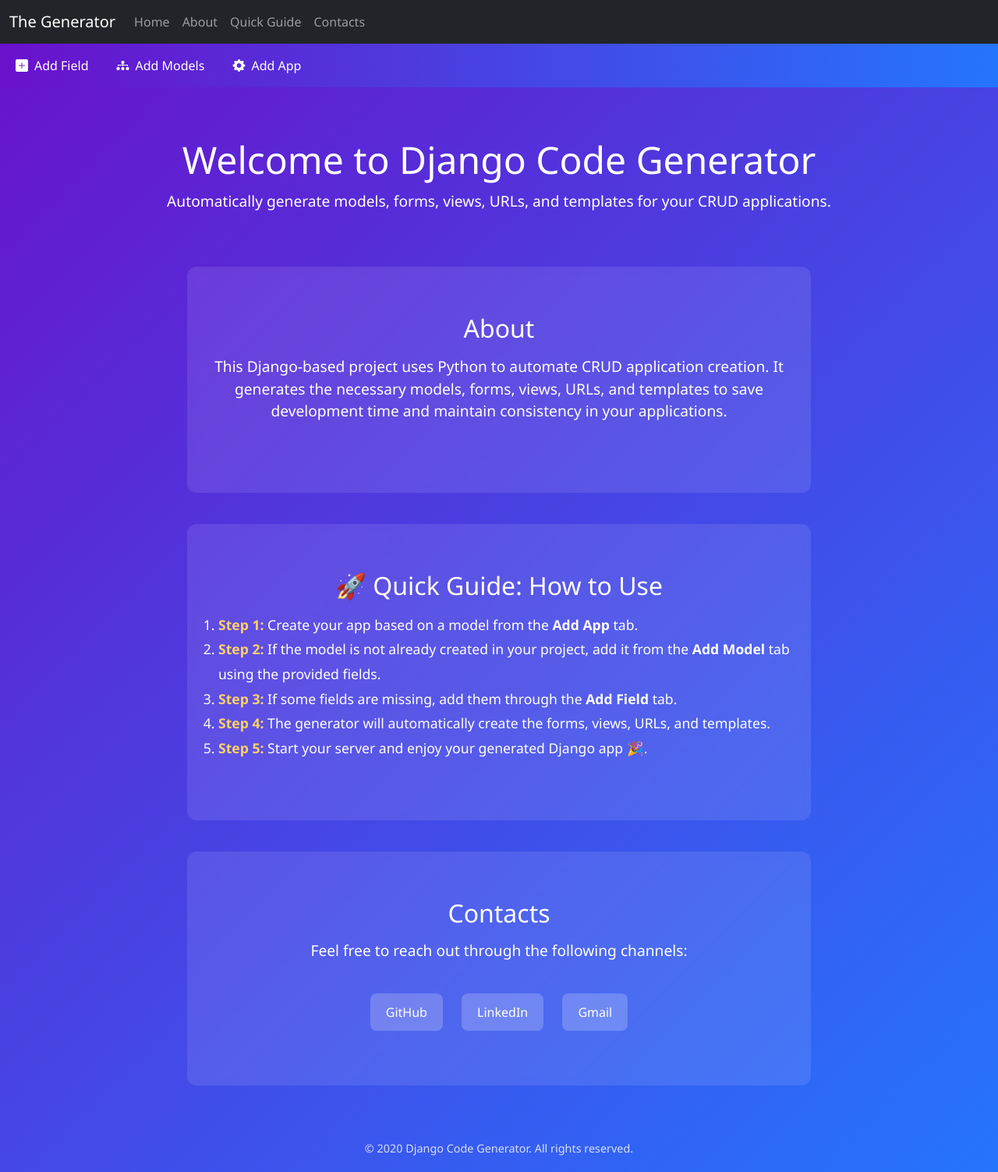
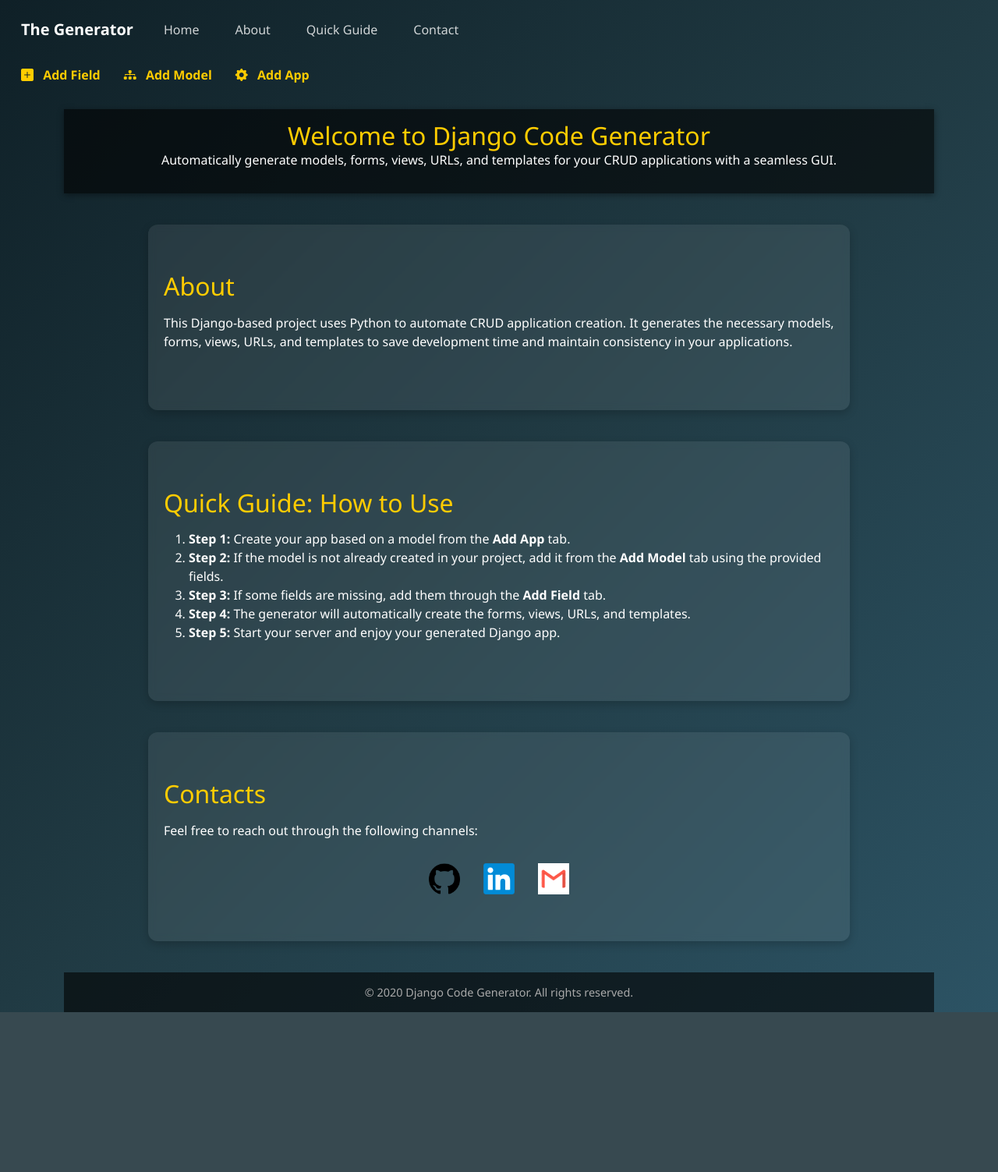
Before and after one commit to aliemadabdo/Django-code-generator, a Django app: template crud_gen/generator/templates/generator/home.html in a window 1280 px wide. Shown: the whole page at 78% size. After the commit the page ends 1298 px from the top, so only its background shows below. Run offline with Django 5.2, Linux system fonts and the light colour scheme; the template is opened without the code that fills it: most values are stand-ins (such as "Sample title", 1, 10 or a date in 2020).

Commit message:
feat: make frontend pages consistant

```diff
--- a/crud_gen/generator/templates/generator/base.html
+++ b/crud_gen/generator/templates/generator/base.html
@@ -1,20 +1,24 @@
 <!-- base.html -->
+ {% load static %}
 <!DOCTYPE html>
 <html lang="en">
 <head>
     <meta charset="UTF-8">
     <title>{% block title %}The Generator{% endblock %}</title>
+
+    <!-- Bootstrap CSS -->
     <link rel="stylesheet" href="https://cdn.jsdelivr.net/npm/bootstrap@5.3.0/dist/css/bootstrap.min.css">
-    <style>
-        html {
-            scroll-behavior: smooth; /* Smooth scrolling for anchor links */
-        }
-    </style>
+
+    <!-- Bootstrap Icons -->
+    <link rel="stylesheet" href="https://cdn.jsdelivr.net/npm/bootstrap-icons@1.10.5/font/bootstrap-icons.css">
+
+    <!-- Custom Main CSS -->
+    <link rel="stylesheet" href="{% static 'css/main.css' %}">
 </head>
 <body>
 
     <!-- Main Navigation -->
-    <nav class="navbar navbar-expand-lg navbar-dark bg-dark sticky-top">
+    <nav class="navbar navbar-expand-lg navbar-dark main-navbar sticky-top">
         <div class="container-fluid">
             <a class="navbar-brand" href="{% url 'generator:home' %}">The Generator</a>
             <button class="navbar-toggler" type="button" data-bs-toggle="collapse" data-bs-target="#navbarMain"
@@ -24,31 +28,36 @@
 
             <div class="collapse navbar-collapse" id="navbarMain">
                 <ul class="navbar-nav me-auto">
-                    <li class="nav-item"><a class="nav-link" href="#home">Home</a></li>
-                    <li class="nav-item"><a class="nav-link" href="#about">About</a></li>
-                    <li class="nav-item"><a class="nav-link" href="#quick_guide">Quick Guide</a></li>
-                    <li class="nav-item"><a class="nav-link" href="#contact">Contacts</a></li>
+                    <li><a href="#home" class="nav-link" data-target="home">Home</a></li>
+                    <li><a href="#about" class="nav-link" data-target="about">About</a></li>
+                    <li><a href="#quick_guide" class="nav-link" data-target="quick_guide">Quick Guide</a></li>
+                    <li><a href="#contact" class="nav-link" data-target="contact">Contact</a></li>
                 </ul>
             </div>
         </div>
     </nav>
+
     <!-- Technical Features Navigation -->
-<nav class="navbar navbar-expand-lg" style="background: linear-gradient(90deg, #6a11cb, #2575fc);">
+    <nav class="navbar navbar-expand-lg tech-navbar">
         <div class="container-fluid">
+            <button class="navbar-toggler" type="button" data-bs-toggle="collapse" data-bs-target="#navbarTech"
+                    aria-controls="navbarTech" aria-expanded="false" aria-label="Toggle navigation">
+                <span class="navbar-toggler-icon"></span>
+            </button>
             <div class="collapse navbar-collapse" id="navbarTech">
-            <ul class="navbar-nav me-auto" style="gap: 20px;">
+                <ul class="navbar-nav me-auto tech-nav-links">
                     <li class="nav-item">
-                    <a class="nav-link text-white d-flex align-items-center" href="{% url 'generator:add_model_field' %}">
+                        <a  href="{% url 'generator:add_field' %}">
                             <i class="bi bi-plus-square-fill me-2"></i> Add Field
                         </a>
                     </li>
                     <li class="nav-item">
-                    <a class="nav-link text-white d-flex align-items-center" href="{% url 'generator:add_model' %}">
-                        <i class="bi bi-diagram-3-fill me-2"></i> Add Models
+                        <a  href="{% url 'generator:add_model' %}">
+                            <i class="bi bi-diagram-3-fill me-2"></i> Add Model
                         </a>
                     </li>
                     <li class="nav-item">
-                    <a class="nav-link text-white d-flex align-items-center" href="{% url 'generator:create_crud_app' %}">
+                        <a  href="{% url 'generator:add_app' %}">
                             <i class="bi bi-gear-fill me-2"></i> Add App
                         </a>
                     </li>
@@ -57,15 +66,16 @@
         </div>
     </nav>
 
-<!-- Bootstrap Icons -->
-<link rel="stylesheet" href="https://cdn.jsdelivr.net/npm/bootstrap-icons@1.10.5/font/bootstrap-icons.css">
-
     <!-- Page Content -->
     <div class="container mt-4">
         {% block content %}
         {% endblock %}
     </div>
 
+    <!-- Bootstrap JS -->
     <script src="https://cdn.jsdelivr.net/npm/bootstrap@5.3.0/dist/js/bootstrap.bundle.min.js"></script>
+
+    <!-- Custom JS -->
+    <script src="{% static 'js/main.js' %}"></script>
 </body>
 </html>
--- a/crud_gen/generator/templates/generator/home.html
+++ b/crud_gen/generator/templates/generator/home.html
@@ -1,93 +1,16 @@
 {% extends 'generator/base.html' %}
+{% load static %}
 
 {% block title %}Home{% endblock %}
 
 {% block content %}
-<style>
-    body {
-        margin: 0;
-        font-family: 'Segoe UI', Tahoma, Geneva, Verdana, sans-serif;
-        background: linear-gradient(135deg, #6a11cb 0%, #2575fc 100%);
-        color: #fff;
-        text-align: center;
-    }
-
-    header {
-        padding: 40px 20px;
-    }
-
-    h1 {
-        font-size: 3rem;
-        margin-bottom: 10px;
-        animation: fadeInDown 1s ease-in-out;
-    }
-
-    p {
-        font-size: 1.2rem;
-        margin-bottom: 30px;
-        animation: fadeInUp 1s ease-in-out;
-    }
-
-    .section {
-        padding: 60px 20px;
-        max-width: 800px;
-        margin: auto;
-        background: rgba(255, 255, 255, 0.1);
-        border-radius: 12px;
-        margin-bottom: 40px;
-        backdrop-filter: blur(5px);
-        animation: fadeIn 1.2s ease-in-out;
-    }
-
-    h2 {
-        font-size: 2rem;
-        margin-bottom: 15px;
-    }
-
-    .contact-links a {
-        display: inline-block;
-        margin: 10px;
-        padding: 12px 20px;
-        background: rgba(255, 255, 255, 0.2);
-        color: white;
-        text-decoration: none;
-        border-radius: 8px;
-        transition: background 0.3s ease, transform 0.3s ease;
-    }
-
-    .contact-links a:hover {
-        background: rgba(255, 255, 255, 0.4);
-        transform: translateY(-5px);
-    }
-
-    footer {
-        margin-top: 50px;
-        padding: 20px;
-        font-size: 0.9rem;
-        opacity: 0.8;
-    }
-
-    @keyframes fadeIn {
-        from {opacity: 0;}
-        to {opacity: 1;}
-    }
-
-    @keyframes fadeInDown {
-        from {opacity: 0; transform: translateY(-20px);}
-        to {opacity: 1; transform: translateY(0);}
-    }
-
-    @keyframes fadeInUp {
-        from {opacity: 0; transform: translateY(20px);}
-        to {opacity: 1; transform: translateY(0);}
-    }
-</style>
 
 <header>
     <h1>Welcome to Django Code Generator</h1>
-    <p>Automatically generate models, forms, views, URLs, and templates for your CRUD applications.</p>
+    <p>Automatically generate models, forms, views, URLs, and templates for your CRUD applications with a seamless GUI.</p>
 </header>
 
+<!-- About Section -->
 <div class="section" id="about">
     <h2>About</h2>
     <p>
@@ -98,30 +21,42 @@
 </div>
 
 <!-- Quick Guide Section -->
-<!-- Quick Guide Section -->
-<div class="section" id="quick_guide" style="text-align: left;">
-    <h2 style="text-align: center;">🚀 Quick Guide: How to Use</h2>
-    <ol style="padding-left: 20px; line-height: 1.8; font-size: 1.1rem;">
-        <li><b style="color: #ffd166;">Step 1:</b> Create your app based on a model from the <b>Add App</b> tab.</li>
-        <li><b style="color: #ffd166;">Step 2:</b> If the model is not already created in your project, add it from the <b>Add Model</b> tab using the provided fields.</li>
-        <li><b style="color: #ffd166;">Step 3:</b> If some fields are missing, add them through the <b>Add Field</b> tab.</li>
-        <li><b style="color: #ffd166;">Step 4:</b> The generator will automatically create the forms, views, URLs, and templates.</li>
-        <li><b style="color: #ffd166;">Step 5:</b> Start your server and enjoy your generated Django app 🎉.</li>
+<div class="section" id="quick_guide">
+    <h2>Quick Guide: How to Use</h2>
+    <ol>
+        <li><b>Step 1:</b> Create your app based on a model from the <b>Add App</b> tab.</li>
+        <li><b>Step 2:</b> If the model is not already created in your project, add it from the <b>Add Model</b> tab using the provided fields.</li>
+        <li><b>Step 3:</b> If some fields are missing, add them through the <b>Add Field</b> tab.</li>
+        <li><b>Step 4:</b> The generator will automatically create the forms, views, URLs, and templates.</li>
+        <li><b>Step 5:</b> Start your server and enjoy your generated Django app.</li>
     </ol>
 </div>
 
-
-<div class="section" id="contacts">
+<!-- Contact Section -->
+<div class="section" id="contact">
     <h2>Contacts</h2>
     <p>Feel free to reach out through the following channels:</p>
-    <div class="contact-links">
-        <a href="https://github.com/YourGitHubUsername" target="_blank">GitHub</a>
-        <a href="https://www.linkedin.com/in/YourLinkedInProfile" target="_blank">LinkedIn</a>
-        <a href="mailto:yourmail@gmail.com">Gmail</a>
+    <div class="contact-section">
+        <div class="contact-item">
+            <a href="https://github.com/YourGitHubUsername" target="_blank">
+                <img src="{% static 'images/Github.png' %}" alt="GitHub Logo">
+            </a>
+        </div>
+        <div class="contact-item">
+            <a href="https://www.linkedin.com/in/YourLinkedInProfile" target="_blank">
+                <img src="{% static 'images/Linkedin.png' %}" alt="LinkedIn Logo">
+            </a>
+        </div>
+        <div class="contact-item">
+            <a href="mailto:yourmail@gmail.com">
+                <img src="{% static 'images/mail-logo.jpg' %}" alt="Gmail Logo">
+            </a>
+        </div>
     </div>
 </div>
 
 <footer>
     &copy; {{ current_year }} Django Code Generator. All rights reserved.
 </footer>
+
 {% endblock %}
```
Also changed, not shown: crud_gen/generator/templates/generator/add_app.html (added, +27 -0 lines), crud_gen/generator/templates/generator/add_field.html (added, +25 -0 lines), crud_gen/generator/templates/generator/add_model.html (+9 -43 lines). Lines whose indentation alone changed are shown as unchanged.
